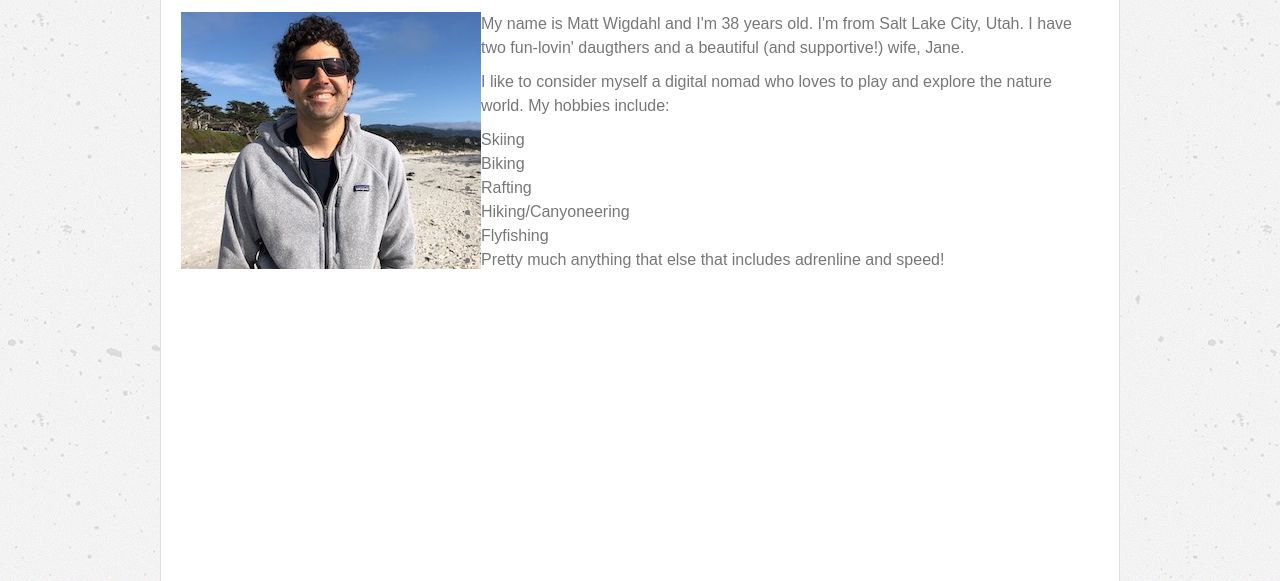
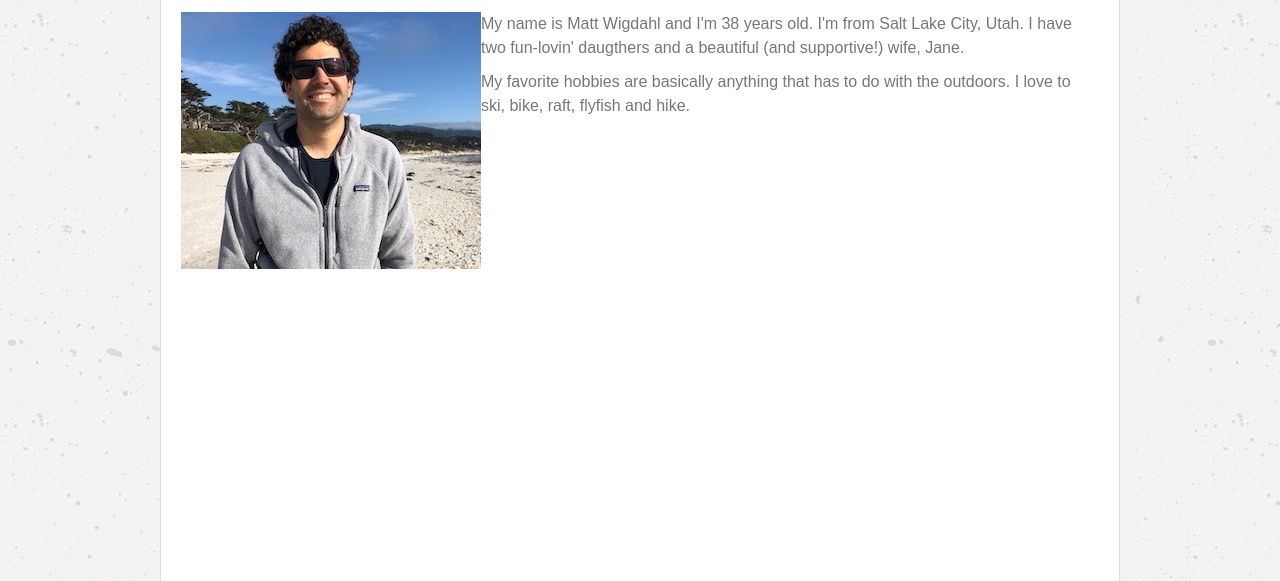
Before and after one commit to mwigdahl/Basic-Portfolio, a plain HTML site: page index.html in a window 1280 px wide. Shown: the part 219-800 px from the top of the page. Drawn offline with Linux system fonts and the light colour scheme.

Commit message:
change paragraph to not have list.

```diff
--- a/index.html
+++ b/index.html
@@ -17,7 +17,7 @@
                     <a href="portfolio.html">Portfolio</a>
                     <a id="last" href="contact.html">Contact</a>
                 </nav>
-            </div>
+           </div>
         </header>
         <div class="container clearfix">
             <section class="content">
@@ -25,16 +25,7 @@
                     <h2>About Me</h2>
                     <hr/>
                     <img align="left" src="assets/images/matt.jpeg" alt="Matt">My name is Matt Wigdahl and I'm 38 years old.  I'm from Salt Lake City, Utah.  I have two fun-lovin' daugthers and a beautiful (and supportive!) wife, Jane.</p>
-                    <p>I like to consider myself a digital nomad who loves to play and explore the nature world.  My hobbies include:<br>
-                        <ul>
-                            <li>Skiing</li>
-                            <li>Biking</li>
-                            <li>Rafting</li>
-                            <li>Hiking/Canyoneering</li>
-                            <li>Flyfishing</li>
-                            <li>Pretty much anything that else that includes adrenline and speed!</li>
-                        </ul>
-                    </p>
+                    <p>My favorite hobbies are basically anything that has to do with the outdoors.  I love to ski, bike, raft, flyfish and hike.</p>
                 </section>
             </section>
         </div>
```
